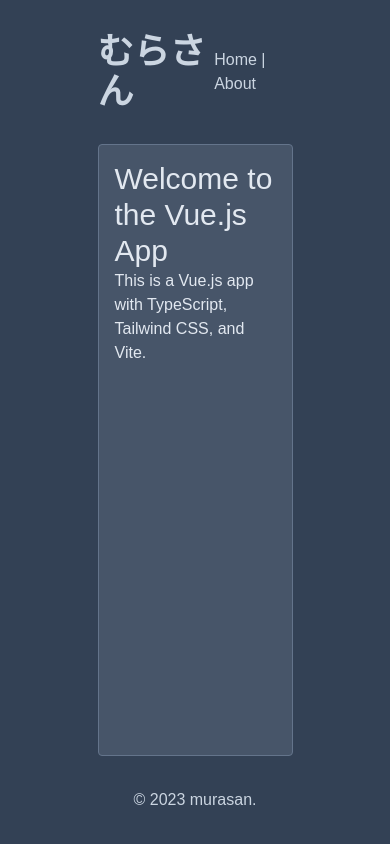
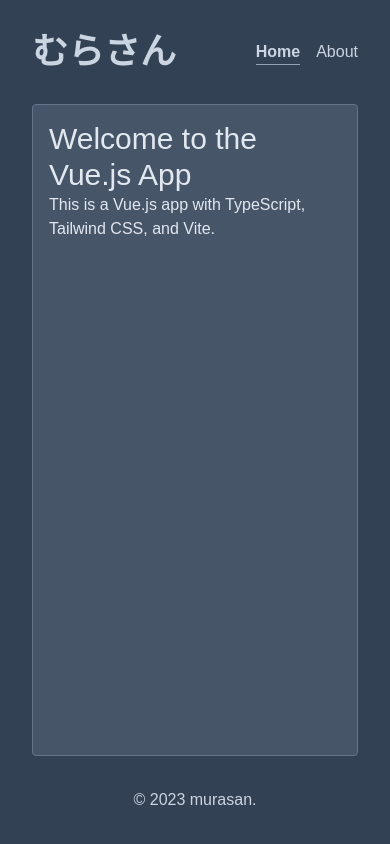
Before and after one commit to mura32033/muranuun-dev, a Nuxt app: page / in a window 390 px wide. Built offline with nearby package versions, Linux system fonts and the light colour scheme; a web font is replaced by a local one.

Commit message:
adjust design

```diff
--- a/layouts/default.vue
+++ b/layouts/default.vue
@@ -1,14 +1,14 @@
 <template>
   <div class="bg-slate-700 text-slate-300">
-    <div class="flex flex-col h-screen w-1/2 mx-auto py-8">
+    <div class="flex flex-col h-screen mx-8 md:w-1/2 md:mx-auto py-8">
       <header class="flex flex-row items-center">
         <div class="text-4xl font-bold">むらさん</div>
-        <nav class="ml-auto">
-          <router-link to="/">Home</router-link> |
+        <nav class="flex flex-row gap-4 ml-auto">
+          <router-link to="/" exact>Home</router-link>
           <router-link to="/about">About</router-link>
         </nav>
       </header>
-      <main class="bg-slate-600 text-slate-200 flex-1 my-8 p-4 rounded border border-slate-500 overflow-y-scroll scrollbar-thin scrollbar-thumb-slate-900 scrollbar-track-slate-500 scrollbar-thumb-rounded-full scrollbar-track-rounded-full">
+      <main class="bg-slate-600 text-slate-200 flex-1 my-8 p-4 rounded border border-slate-500 overflow-y-scroll scrollbar-thin scrollbar-thumb-slate-500 scrollbar-track-slate-600 scrollbar-thumb-rounded-full scrollbar-track-rounded-full">
         <slot />
       </main>
       <footer class="text-center">
@@ -17,3 +17,9 @@
     </div>
   </div>
 </template>
+
+<style>
+  a.router-link-active {
+    @apply font-semibold border-b border-b-slate-400;
+  }
+</style>
```
